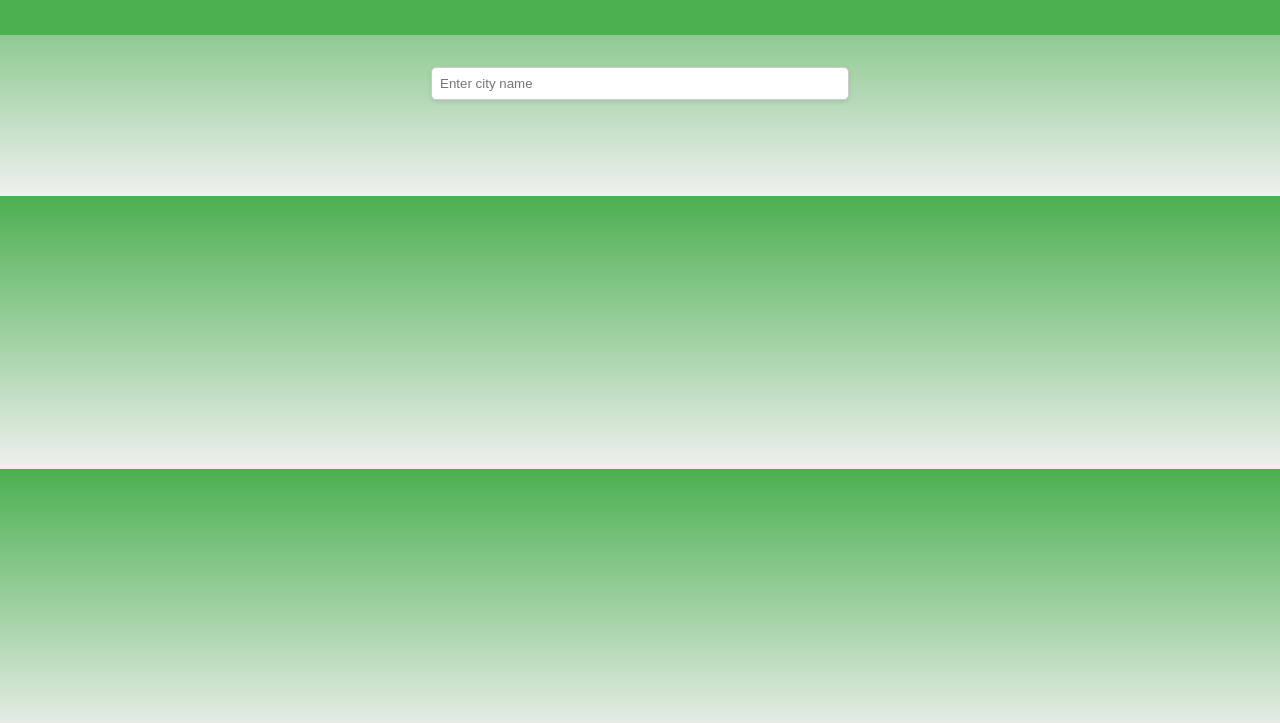
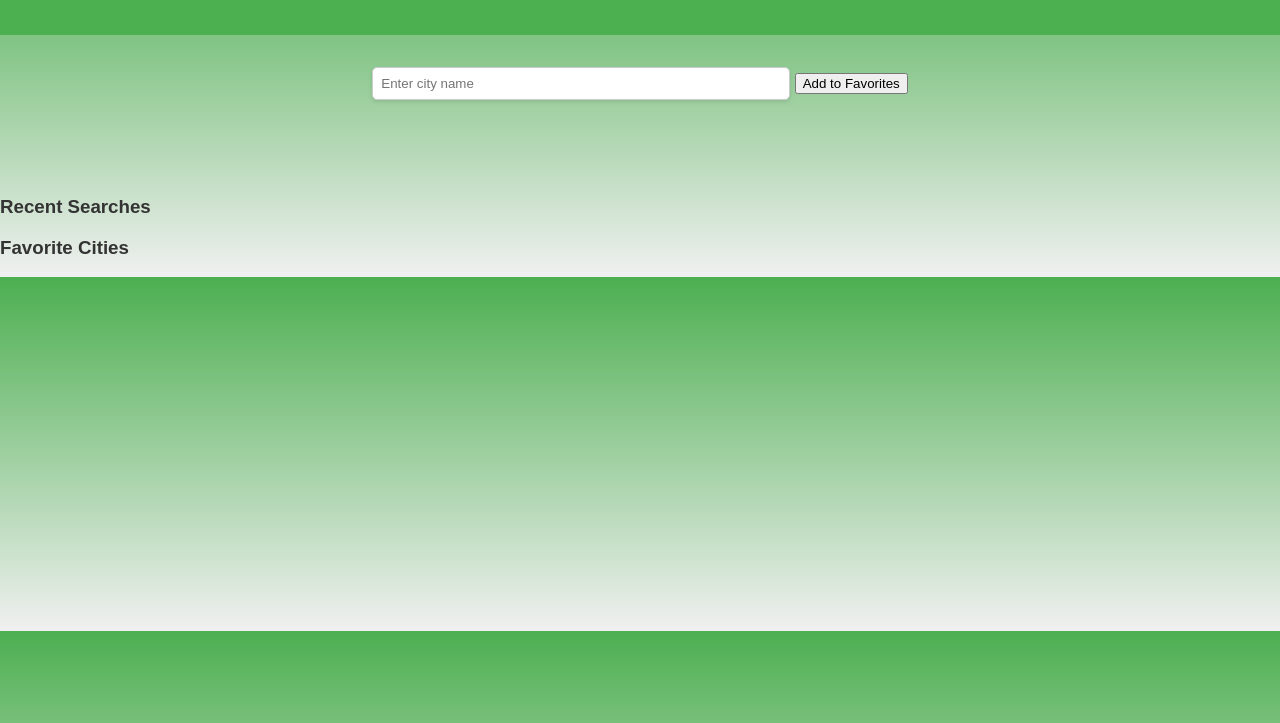
Before and after one commit to esair2515/Weather_Dashboard, a plain HTML site: page index.html in a window 1280 px wide. Shown: the part 77-800 px from the top of the page. Drawn offline with Linux system fonts and the light colour scheme.

Commit message:
Update index.html

```diff
--- a/index.html
+++ b/index.html
@@ -13,9 +13,22 @@
     <main>
         <div class="search-container">
             <input type="text" id="city-input" placeholder="Enter city name">
+            <button id="add-favorite">Add to Favorites</button>
         </div>
         <div id="weather-info">
             <!-- Weather data with an icon will be dynamically inserted here -->
+        </div>
+        <div class="recent-searches">
+            <h3>Recent Searches</h3>
+            <ul id="recent-searches-list">
+                <!-- Recent searches will be dynamically inserted here -->
+            </ul>
+        </div>
+        <div class="favorites">
+            <h3>Favorite Cities</h3>
+            <ul id="favorites-list">
+                <!-- Favorite cities will be dynamically inserted here -->
+            </ul>
         </div>
     </main>
     <script src="script.js"></script>
```
